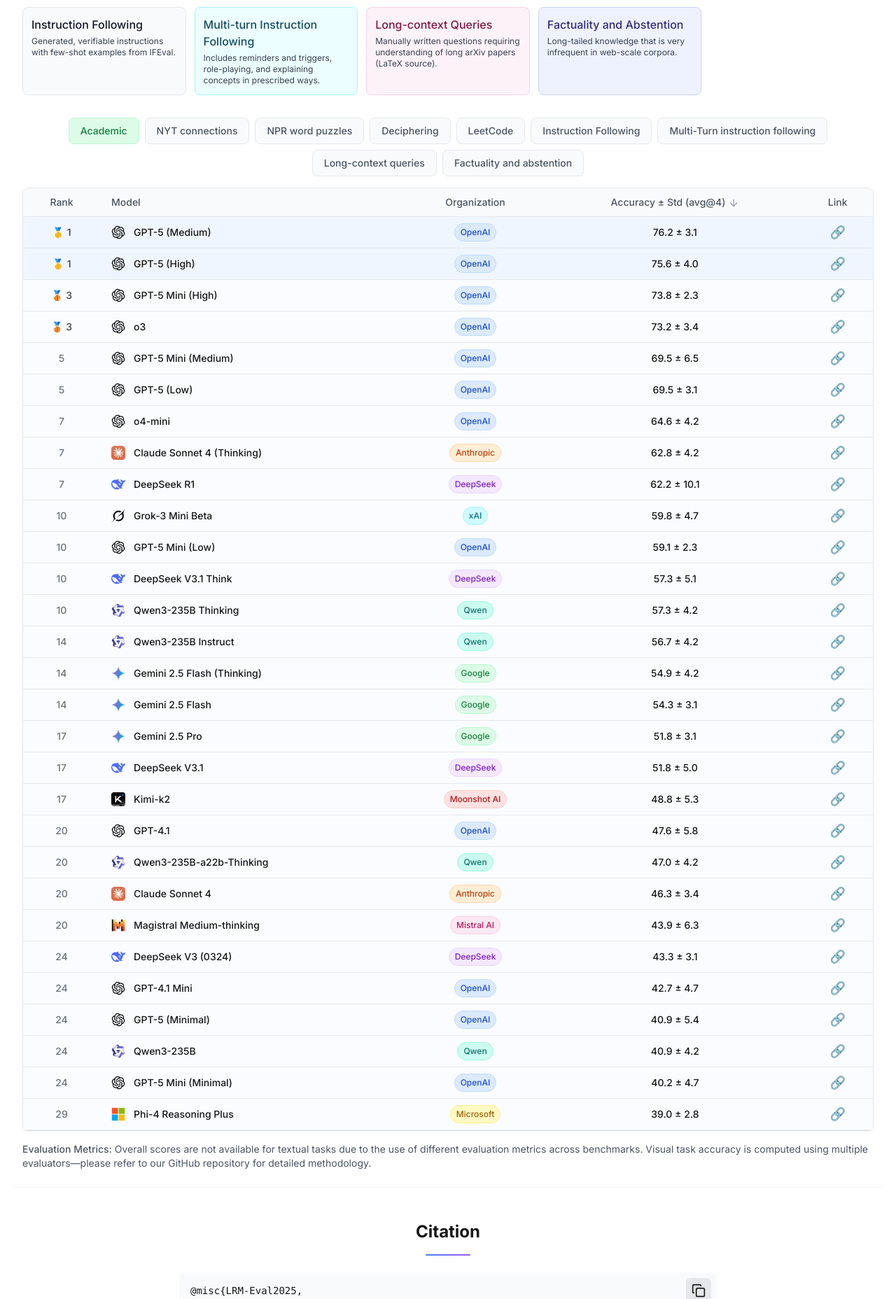
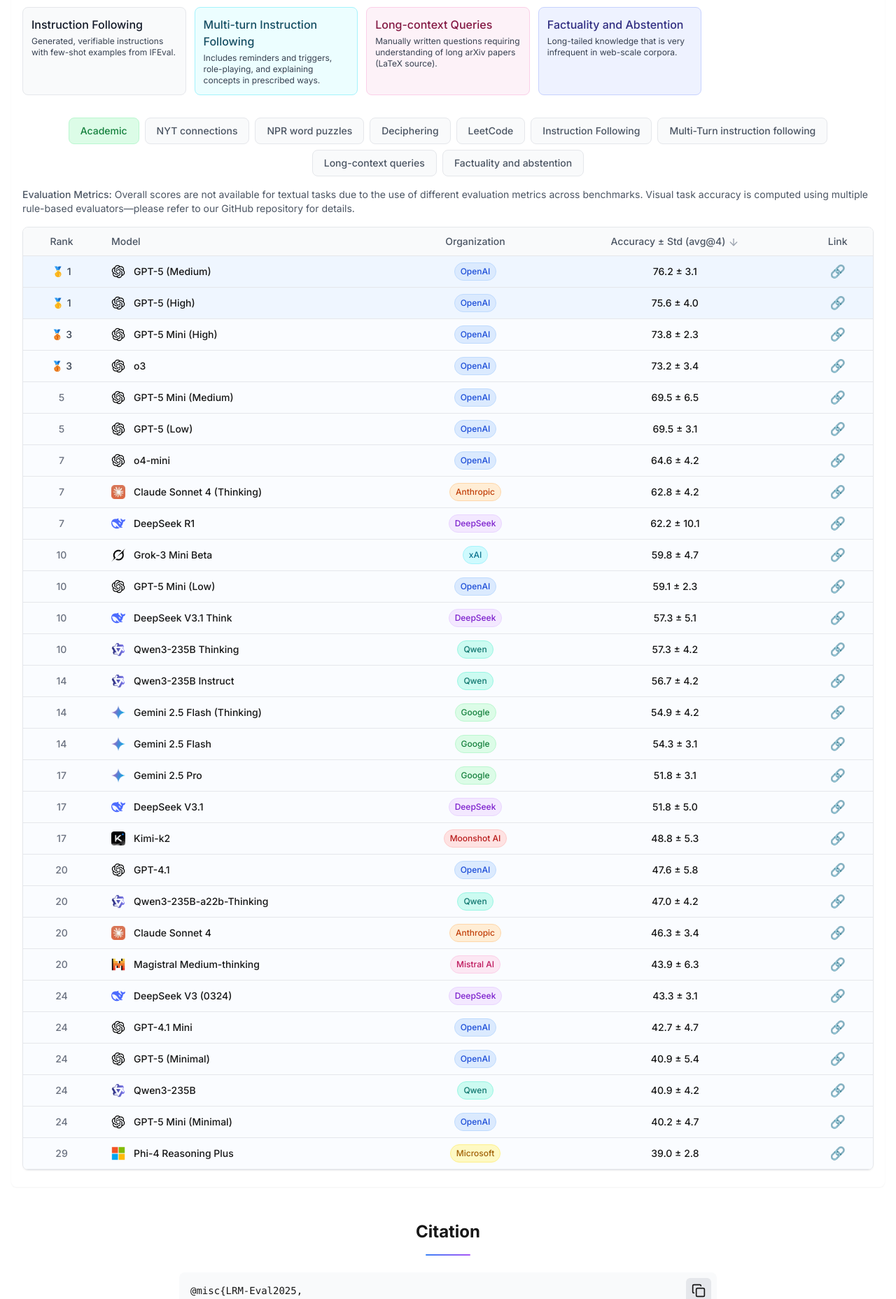
Before and after one commit to flageval-baai/LRM-Eval, a Next.js app: page / in a window 1280 px wide. Shown: the part 2446-4302 px from the top of the page at 70% size. Built offline with nearby package versions, Linux system fonts and the light colour scheme.

Commit message:
update evaluation

```diff
--- a/src/app/components/QuantitativeResults.tsx
+++ b/src/app/components/QuantitativeResults.tsx
@@ -943,8 +943,12 @@
                 ))
               )}
             </div>
+            <p className="mt-4 text-sm mb-4 text-gray-600">
+              <span className="font-medium">Evaluation Metrics:</span> Overall scores are not available for textual tasks due to the use of different evaluation metrics across benchmarks. Visual task accuracy is computed using multiple rule-based evaluators—please refer to our GitHub repository for details.
+            </p>
 
             <div className="relative w-full overflow-auto rounded-lg border border-gray-200 shadow-sm">
+
               <table className="w-full text-sm">
                 <thead>
                   <tr className="bg-gray-50 border-b">
@@ -1032,11 +1036,6 @@
                 </tbody>
               </table>
             </div>
-
-
-            <p className="mt-4 text-sm text-gray-600">
-              <span className="font-medium">Evaluation Metrics:</span> Overall scores are not available for textual tasks due to the use of different evaluation metrics across benchmarks. Visual task accuracy is computed using multiple evaluators—please refer to our GitHub repository for detailed methodology.
-            </p>
           </div>
         </div>
       </div>
```
